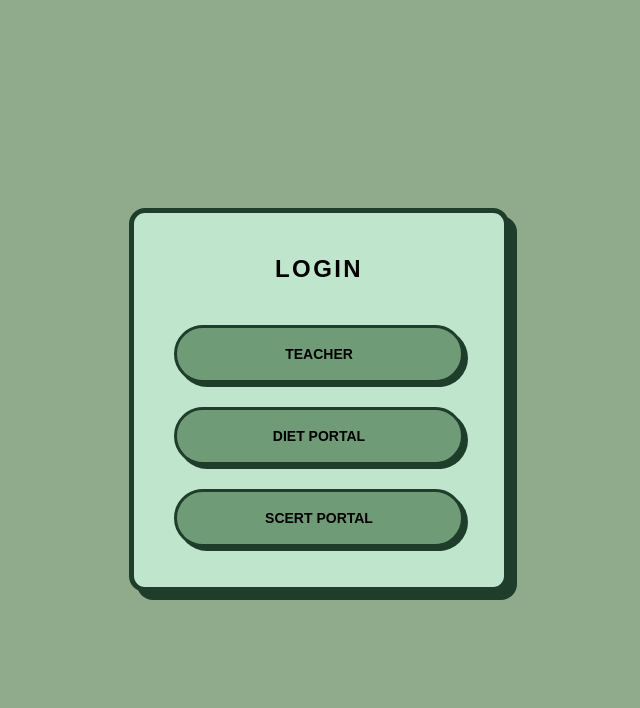
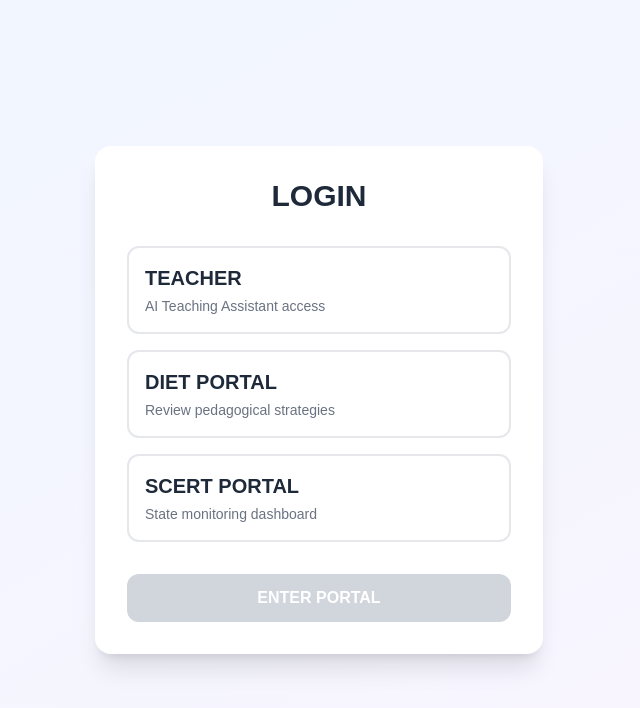
Before and after one commit to warisha-f1/MergeEd, a Next.js app in the folder frontend/: page / in a window 1280 px wide. Shown: the top 708 px of the page, without its empty margins (321-961 px from the left). Built offline with nearby package versions, Linux system fonts and the light colour scheme.

Commit message:
Update page.tsx

```diff
--- a/frontend/app/page.tsx
+++ b/frontend/app/page.tsx
@@ -1,42 +1,78 @@
-import Link from "next/link";
+// app/page.tsx
+"use client";
 
-export default function Home() {
+import { useState } from "react";
+import { useRouter } from "next/navigation";
+
+export default function LoginPage() {
+  const [selectedRole, setSelectedRole] = useState("");
+  const router = useRouter();
+
+  const handleLogin = () => {
+    if (selectedRole === "teacher") {
+      router.push("/teacher");
+    } else if (selectedRole === "diet") {
+      router.push("/diet");
+    } else if (selectedRole === "scert") {
+      router.push("/admin");
+    }
+  };
+
   return (
-    <main className="min-h-screen flex items-center justify-center bg-[#90AB8B]">
-      {/* Main Login Card - The entry point for the Institutional Flow */}
-      <div className="w-[380px] rounded-2xl border-[5px] border-[#1f3d2b] bg-[#bfe6cc] p-10 text-center shadow-[8px_8px_0px_0px_#1f3d2b]">
+    <div className="min-h-screen bg-gradient-to-br from-blue-50 to-purple-50 flex items-center justify-center p-4">
+      <div className="bg-white rounded-2xl shadow-xl p-8 w-full max-w-md">
+        <h1 className="text-3xl font-bold text-center text-gray-800 mb-8">LOGIN</h1>
 
-        {/* Title: Part of the 'Security & Sessions' module requirement [cite: 2025-11-17] */}
-        <h1 className="mb-10 text-2xl font-black tracking-widest text-black uppercase">
-          LOGIN
-        </h1>
+        <div className="space-y-4 mb-8">
+          <button
+            onClick={() => setSelectedRole("teacher")}
+            className={`w-full p-4 text-left rounded-xl border-2 transition-all ${
+              selectedRole === "teacher"
+                ? "border-blue-500 bg-blue-50"
+                : "border-gray-200 hover:border-blue-300"
+            }`}
+          >
+            <div className="text-xl font-semibold text-gray-800">TEACHER</div>
+            <div className="text-sm text-gray-500 mt-1">AI Teaching Assistant access</div>
+          </button>
 
-        {/* Navigation Buttons to different Roles */}
-        <div className="flex flex-col gap-6">
+          <button
+            onClick={() => setSelectedRole("diet")}
+            className={`w-full p-4 text-left rounded-xl border-2 transition-all ${
+              selectedRole === "diet"
+                ? "border-green-500 bg-green-50"
+                : "border-gray-200 hover:border-green-300"
+            }`}
+          >
+            <div className="text-xl font-semibold text-gray-800">DIET PORTAL</div>
+            <div className="text-sm text-gray-500 mt-1">Review pedagogical strategies</div>
+          </button>
 
-          {/* TEACHER: Entry point for Curriculum Engine [cite: 2025-11-17] */}
-          <Link href="/teacher">
-            <button className="w-full rounded-full bg-[#6f9b77] py-4 text-sm font-black text-black border-[3px] border-[#1f3d2b] hover:bg-[#5f8b67] transition shadow-[4px_4px_0px_0px_#1f3d2b] active:translate-y-1">
-              TEACHER
-            </button>
-          </Link>
+          <button
+            onClick={() => setSelectedRole("scert")}
+            className={`w-full p-4 text-left rounded-xl border-2 transition-all ${
+              selectedRole === "scert"
+                ? "border-purple-500 bg-purple-50"
+                : "border-gray-200 hover:border-purple-300"
+            }`}
+          >
+            <div className="text-xl font-semibold text-gray-800">SCERT PORTAL</div>
+            <div className="text-sm text-gray-500 mt-1">State monitoring dashboard</div>
+          </button>
+        </div>
 
-          {/* DIET: Entry point for Approvals & Oversight [cite: 2025-11-17] */}
-          <Link href="/admin/diet">
-            <button className="w-full rounded-full bg-[#6f9b77] py-4 text-sm font-black text-black border-[3px] border-[#1f3d2b] hover:bg-[#5f8b67] transition shadow-[4px_4px_0px_0px_#1f3d2b] active:translate-y-1">
-              DIET PORTAL
-            </button>
-          </Link>
-
-          {/* SCERT: Entry point for State Observability [cite: 2025-11-17] */}
-          <Link href="/admin/scert">
-            <button className="w-full rounded-full bg-[#6f9b77] py-4 text-sm font-black text-black border-[3px] border-[#1f3d2b] hover:bg-[#5f8b67] transition shadow-[4px_4px_0px_0px_#1f3d2b] active:translate-y-1">
-              SCERT PORTAL
-            </button>
-          </Link>
-
-        </div>
+        <button
+          onClick={handleLogin}
+          disabled={!selectedRole}
+          className={`w-full py-3 rounded-xl font-semibold text-white transition-all ${
+            selectedRole
+              ? "bg-blue-600 hover:bg-blue-700"
+              : "bg-gray-300 cursor-not-allowed"
+          }`}
+        >
+          ENTER PORTAL
+        </button>
       </div>
-    </main>
+    </div>
   );
 }
```
